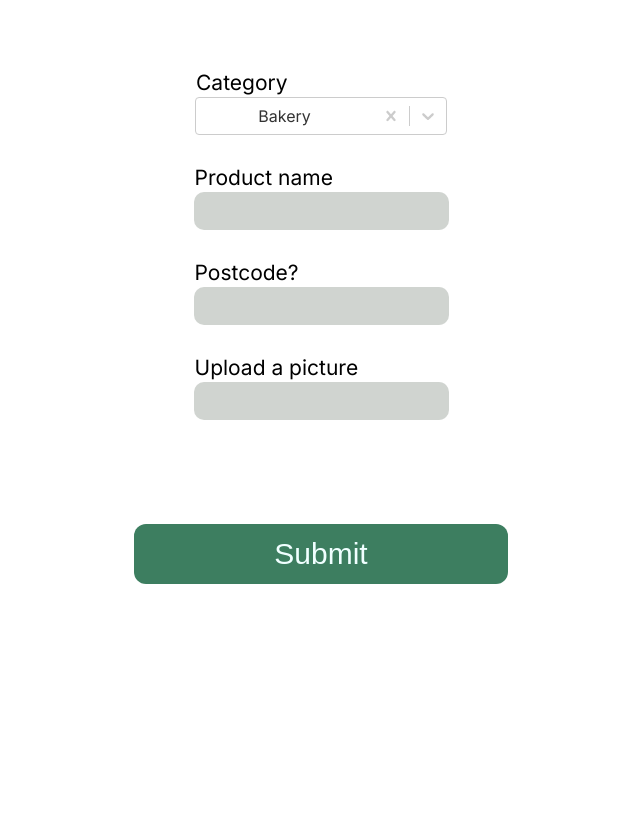
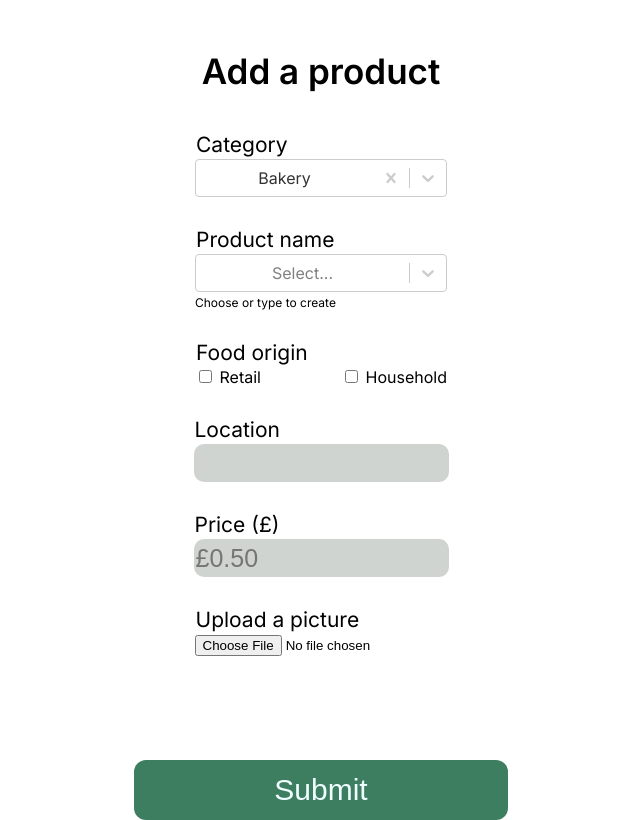
Before and after one commit to team-flourish/flourish-client, a React app: page /new in a window 1280 px wide. Shown: the whole page, without its empty margins (319-959 px from the left). Built offline with nearby package versions, Linux system fonts and the light colour scheme.

Commit message:
add product - styled and force updates with useEffect

```diff
--- /dev/null
+++ b/src/components/AddProduct/data.js
@@ -0,0 +1,65 @@
+const categories = [
+    { value: 'bakery', label: 'Bakery' },
+    { value: 'dairy', label: 'Dairy' },
+    { value: 'eggs', label: 'Eggs' },
+    { value: 'fish', label: 'Fish' },
+    { value: 'fruit', label: 'Fruit' },
+    { value: 'meat', label: 'Meat' },
+    { value: 'vegetables', label: 'Vegetables' },
+    { value: 'other', label: 'Other' },
+  ]
+
+const products = {
+    bakery: [
+    { value: 'bread', label: 'Bread' },
+    { value: 'cakes', label: 'Cakes' },
+    { value: 'pastries', label: 'Pastries' }
+    ],
+
+    dairy: [
+      { value: 'milk (cows)', label: 'Milk (cows)' },
+      { value: 'milk (goats)', label: 'Milk (goats)' },
+      { value: 'yoghurt (plain)', label: 'Yoghurt (plain)' },
+      { value: 'yoghurt (flavoured)', label: 'Yoghurt (flavoured)' }
+      ],
+
+    fruit: [
+    { value: 'apples', label: 'Apples' },
+    { value: 'apricots', label: 'Apricots' },
+    { value: 'avocados', label: 'Avocados' },
+    { value: 'bananas', label: 'Bananas' },
+    { value: 'blueberries', label: 'Blueberries' },
+    { value: 'cherries', label: 'Cherries' },
+    { value: 'clementines', label: 'Clementines' },
+    { value: 'cucumber', label: 'Cucumber' },
+    { value: 'dates', label: 'Dates' },
+    { value: 'dragon fruit', label: 'Dragon fruit' },
+    { value: 'elderberry', label: 'Elderberry' },
+    { value: 'fig', label: 'Fig' },
+    { value: 'grapefruit', label: 'Grapefruit' },
+    { value: 'grapes', label: 'Grapes' },
+    { value: 'jackfruit', label: 'Jackfruit' },
+    { value: 'kiwi', label: 'Kiwi' },
+    { value: 'lemon', label: 'Lemon' },
+    { value: 'lime', label: 'Lime' },
+    { value: 'mango', label: 'Mango' },
+    { value: 'mandarin', label: 'Mandarin' },
+    { value: 'melon', label: 'Melon' },
+    { value: 'nectarine', label: 'Nectarines' },
+    { value: 'nashi pear', label: 'Nashi pear' },
+    { value: 'oranges', label: 'Oranges' },
+    { value: 'papaya', label: 'Papaya' },
+    { value: 'persimmon', label: 'Persimmon' },
+    { value: 'peach', label: 'Peach' },
+    { value: 'pomegranate', label: 'Pomegranate' },
+    { value: 'pineapple', label: 'Pineappple' },
+    { value: 'passion fruit', label: 'Passion Fruit' },
+    { value: 'raspberries', label: 'Raspberries' },
+    { value: 'tomato', label: 'Tomato' },
+    { value: 'tangerine', label: 'Tangerine' },
+    { value: 'tamarind', label: 'Tamarind' },
+    { value: 'watermelon', label: 'Watermelon' }
+  ]};
+
+// Exporting variables and functions
+export { categories, products };
--- a/src/components/AddProduct/index.js
+++ b/src/components/AddProduct/index.js
@@ -1,167 +1,178 @@
-import React, { useEffect, useState } from 'react';
+import React, {useState, useEffect } from 'react';
 import Select from 'react-select'
+import CreatableSelect from "react-select/creatable";
 // import { useNavigate } from "react-router-dom";
-
-
 import './style.css'
 import '../style.css'
 
-const handleSubmit = () => {
-    alert(`New Product clicked! - {selectedOption}`);
-  }
-
-  const options = [
-    { value: 'bakery', label: 'Bakery' },
-    { value: 'diary', label: 'Diary' },
-    { value: 'eggs', label: 'Eggs' },
-    { value: 'fish', label: 'Fish' },
-    { value: 'fruit', label: 'Fruit' },
-    { value: 'meat', label: 'Meat' },
-    { value: 'vegetables', label: 'Vegetables' },
-    { value: 'other', label: 'Other' },
-  ]
-
-  const MyComponent = () => (
-    <Select options={options} />
-  )
-
-  const data = options;
-
-  const groupStyles = {
-    display: 'flex',
-    alignItems: 'center',
-    justifyContent: 'space-between',
-  };
-  const styles = {
-    backgroundColor: '#EBECF0',
-    borderRadius: '2em',
-    color: '#172B4D',
-    display: 'inline-block',
-    fontSize: 12,
-    fontWeight: 'normal',
-    lineHeight: '1',
-    minWidth: 1,
-    padding: '0.16666666666667em 0.5em',
-    textAlign: 'center',
-  };
-
-  const formatGroupLabel = () => (
-    <div style={groupStyles}>
-      <span>{data.label}</span>
-      <span style={styles}>{data.options.length}</span>
-    </div>
-  );
+import { categories, products } from './data.js';
 
 
+const AddProduct = () => {
 
-  const MyComponent2 = () => (
+  const [selectedCategory, setSelectedCategory] = useState(categories[0]);
+  const [selectedProduct, setSelectedProduct] = useState(null);
+  const [checked, setChecked] = useState([false, false]);
+  const [geoLoc, setGeoLoc] = useState("");
+  const [price, setPrice] = useState("");
+
+  // const [error, setError] = useState();
+  // const [loading, setLoading] = useState(false);
+
+
+  const AddCategory = () => (
     <div style = {{width: '252px'}}>
       <Select
-      defaultValue={data[1].label}
-      options={data}
-      formatGroupLabel={formatGroupLabel}
+        defaultValue={selectedCategory}
+        isClearable
+        onChange={handleSelectedCategory}
+        options={categories}
       />
     </div>
   );
 
-  // const MyComponent3 = () => (
-  //   <div style = {{width: '252px'}}>
-  //    <Select
-  //      onChange={handleChange}
-  //      options={options}
-  //    />
-  //    </div>
-  //  );
+  const handleSelectedCategory = (newValue) => {
+    setSelectedCategory(newValue)
+    console.log('newValue', newValue)
+    console.log('selectedCategory', selectedCategory)
+  }
 
 
-//   <div className="App">
-//   <Select
-//     defaultValue={selectedOption}
-//     onChange={handleChange}
-//     options={options}
-//   />
-// </div>
+  useEffect(() => {setSelectedProduct(selectedProduct)
+    console.log('selectedCategory after useEffect', selectedCategory)
+  }, [selectedCategory])
 
-
-
-const AddProduct = () => {
-
-const [selectedOption, setSelectedOption] = useState(null);
-
-
-const handleChange = (selectedOption) => {
-  setSelectedOption();
-  let data = selectedOption
-  console.log( data);
-}
-
-useEffect(() => handleChange())
-
-
-const MyComponent3 = () => (
+  const AddProduct = ({options}) => (
     <div style = {{width: '252px'}}>
-   <Select
-     defaultValue={options[0]}
+      <CreatableSelect
+        defaultValue={selectedProduct}
         isClearable
-     onChange={handleChange}
+        onChange={handleSelectedProduct}
         options={options}
       />
     </div>
+  )
+
+  const handleSelectedProduct = (newValue) => {
+    setSelectedProduct(newValue)
+    console.log('newValue', newValue)
+    console.log('selectedProduct', selectedProduct)
+  }
+
+  useEffect(() => {setSelectedProduct(selectedProduct) // force update in this render
+    console.log('selectedProduct after useEffect', selectedProduct)}, [selectedProduct])
+
+  const handleCheckBoxChange = (position) => {
+    const updatedCheckedState = [0,1].map((item, index) =>
+      index === position ? true : false
     );
+    setChecked( () => updatedCheckedState);
+    console.log(checked)
+  }
+
+  useEffect(() => {setChecked(checked) // force update in this render
+    console.log('checked after useEffect', checked)}, [checked])
+
+  const handleSubmit = (e) => {
+    e.preventDefault();
+    const newProduct = {
+    category: selectedCategory,
+    product: selectedProduct,
+    retail: checked[0],
+    geoloc: geoLoc,
+    price: price
+    }
+    console.log(`New Product added:`, newProduct);
+  }
 
 return (
   <>
-
-     {/* <MyComponent />
-     <MyComponent2 /> */}
-
-
+    <div style = {{margin: '50px'}}> </div>
+    <h2 className='add-product-title' style={{margin: '10px'}}>Add a product</h2>
     <form
       id="add-a-product"
       className="make-me-flex-2"
       onSubmit={handleSubmit}
       aria-label="add-a-product"
+      style={{marginTop: '0px'}}
     >
       <div>
         <h3 className= "sign-up-in-field-title">Category</h3>
-          <MyComponent3 />
+        <AddCategory />
+      </div>
+
+      <div>
+        <h3 className= "sign-up-in-field-title" >Product name</h3>
+        <AddProduct options = {selectedCategory? products[selectedCategory.value] : null} />
+        <h3 className= "sign-up-in-field-title" style={{fontSize: '12px', margin: 0, marginTop: '3px'}}>Choose or type to create</h3>
+      </div>
+
+      <div>
+        <h3 className= "sign-up-in-field-title">Food origin</h3>
+        <div style = {{display: 'flex', flexDirection: 'row', justifyContent: 'space-between', width: '252px'}}>
+          <div>
+            <input
+              type="checkbox"
+              id = "check-box-0"
+              name = "retail"
+              value = "retail"
+              checked={checked[0]}
+              onChange={() => handleCheckBoxChange(0)}
+            />
+            <label htmlFor='check-box-retail'> Retail </label>
           </div>
           <div>
-            <h3 className= "sign-up-in-field-title">Product name</h3>
             <input
-              type="email"
-              name="email"
-              // value={formData.password}
-              // onChange={handleInput}
+              type="checkbox"
+              id = "check-box-1"
+              name = "household"
+              value = "household"
+              checked={checked[1]}
+              onChange={() => handleCheckBoxChange(1)}
+            />
+            <label htmlFor='check-box-household'> Household </label>
+          </div>
+        </div>
+      </div>
+
+      <div>
+        <h3 className= "sign-up-in-field-title">Location</h3>
+        <input
+          type="text"
+          name="text"
+          value={geoLoc}
+          onChange={e => {setGeoLoc(e.target.value), console.log(geoLoc)}}
           placeholder=""
           required
           className="input-sign-in-up"
         />
       </div>
+
       <div>
-            <h3 className= "sign-up-in-field-title">Postcode?</h3>
+        <h3 className= "sign-up-in-field-title">Price (£)</h3>
           <input
-              type="password"
-              name="password"
-              // value={formData.password}
-              // onChange={handleInput}
-              placeholder=""
+            type="number"
+            name="price"
+            value={price}
+            onChange={e => setPrice(e.target.value)}
+            placeholder="£0.50"
             required
             className="input-sign-in-up"
           />
       </div>
+
       <div>
         <h3 className= "sign-up-in-field-title">Upload a picture</h3>
           <input
-              type="password"
-              name="confirmPassword"
-              // value={formData.password}
+            type="file"
+            name="file"
+            // value={}
             // onChange={handleInput}
-              placeholder=""
+            placeholder="Img"
             required
-              className="input-sign-in-up"
           />
       </div>
+
       <input
           type="submit"
           className="submit-button"
@@ -169,14 +180,14 @@ const MyComponent3 = () => (
         />
     </form>
       {/* {error && (
-        <div className="pb-4 text-center" id="error">
+        <p style={{textAlign: center}} id="error">
           {error}
-        </div>
+        </p>
       )}
       {loading && (
-        <div className="pb-4 text-center" id="loading">
-          Logging in . . .
-        </div>
+        <p style={{textAlign: center}} id="loading">
+          Loading . . .
+        </p>
       )} */}
     </>
   );
--- a/src/components/AddProduct/style.css
+++ b/src/components/AddProduct/style.css
@@ -21,6 +21,11 @@ input.submit-button{
     margin-top: 13vh;
 }
 
+h2.add-product-title{
+    text-align: center;
+    font-size: 35px;
+}
+
 @media screen and (max-height: 700px) {
     #form-registration{
         margin-top: 1vh;
@@ -30,4 +35,8 @@ input.submit-button{
         min-height: 40px;
         margin-top: 5vh;
     }
+
+    h2.add-product-title{
+        font-size: 30px;
+    }
 }
--- a/src/components/style.css
+++ b/src/components/style.css
@@ -12,6 +12,12 @@ h3.sign-up-in-field-title{  /*  form fields titles e.g. Re-enter password*/
     font-size: 25px;
    }
 
+span.sign-up-in-field-title{  /*  form fields titles e.g. Re-enter password*/
+    margin: 35px 0px 2px 1px;
+    text-align: left;
+    font-weight: 400;
+    font-size: 25px;
+   }
 
 input.input-sign-in-up{     /*  form fields*/
 width: min(80vw,255px);
```
Also changed, not shown: src/components/AddProduct/ind.js (deleted, +0 -27 lines). Lines whose indentation alone changed are shown as unchanged.
